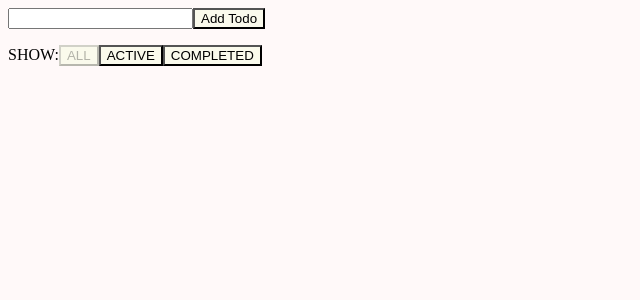
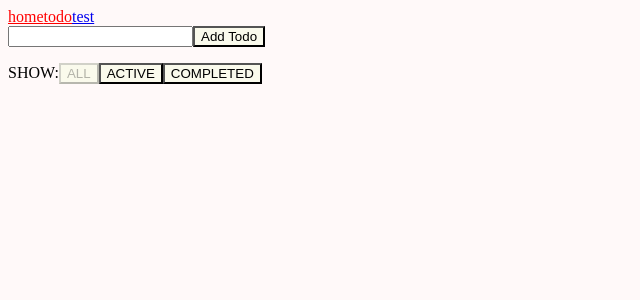
Before and after one commit to blindeveloper/react-init, a React app: page /todo in a window 1280 px wide. Shown: the top 300 px of the page, without its empty margins (0-640 px from the left). Built offline with nearby package versions, Linux system fonts and the light colour scheme.

Commit message:
routing done

```diff
--- a/package.json
+++ b/package.json
@@ -4,6 +4,7 @@
   "description": "",
   "private": true,
   "scripts": {
+    "prestart": "npm run eslint",
     "start": "npm i && SET PROD_ENV=0 && webpack-dev-server --open",
     "build": "SET PROD_ENV=1 && webpack --config webpack.config.js",
     "test": "jest",
@@ -15,6 +16,7 @@
     "react": "^16.3.2",
     "react-dom": "^16.3.2",
     "react-redux": "^5.0.7",
+    "react-router-dom": "^4.2.2",
     "redux": "^4.0.0"
   },
   "devDependencies": {
--- a/src/components/App.jsx
+++ b/src/components/App.jsx
@@ -1,13 +1,14 @@
 import React from 'react'
-import Footer from './Footer.jsx'
-import AddTodo from '../containers/AddTodo.jsx'
-import VisibleTodoList from '../containers/VisibleTodoList.jsx'
+import { Switch, Route } from 'react-router-dom'
+import Navigation from '../components/Navigation.jsx'
+import routes from '../routes'
 
 const App = () => (
   <div>
-    <AddTodo />
-    <VisibleTodoList />
-    <Footer />
+    <Navigation/>
+    <Switch>
+      {routes.map(( route, i ) => <Route key={i} {...route}/>)}
+    </Switch>
   </div>
 )
 
--- a/src/components/Link.jsx
+++ b/src/components/Link.jsx
@@ -8,7 +8,8 @@ const Link = ({active, onClick, children}) => (
 Link.propTypes = {
   active: PropTypes.bool.isRequired,
   onClick: PropTypes.func.isRequired,
-  children: PropTypes.string.isRequired
+  children: PropTypes.string.isRequired,
+  filter: PropTypes.string.isRequired
 }
 
 export default Link
--- /dev/null
+++ b/src/components/Navigation.jsx
@@ -0,0 +1,17 @@
+import * as React from 'react'
+import { NavLink } from 'react-router-dom'
+import routes from '../routes'
+
+const Navigation = () => (
+  <div>
+    {routes.map(( route, i ) => (
+      <NavLink key={i}
+        activeStyle={{color: 'red'}}
+        to={route.path}>
+        {route.name}
+      </NavLink>
+    ))}
+  </div>
+)
+
+export default Navigation
--- /dev/null
+++ b/src/components/Root.jsx
@@ -0,0 +1,19 @@
+import React from 'react'
+import PropTypes from 'prop-types'
+import { Provider } from 'react-redux'
+import { BrowserRouter as Router } from 'react-router-dom'
+import App from './App.jsx'
+
+const Root = ({ store }) => (
+  <Provider store={store}>
+    <Router>
+      <App/>
+    </Router>
+  </Provider>
+)
+
+Root.propTypes = {
+  store: PropTypes.object.isRequired
+}
+
+export default Root
--- a/src/components/old/to-do-list/to-do-list.component.js
+++ b/src/components/old/to-do-list/to-do-list.component.js
@@ -1,6 +1,6 @@
 import React from 'react'
 import {createStore, combineReducers} from 'redux'
-import ToDoReducers from '../../reducers'
+import ToDoReducers from '../../../reducers'
 
 class ToDoList extends React.Component {
   constructor(props) {
--- a/src/index.jsx
+++ b/src/index.jsx
@@ -1,16 +1,14 @@
 import React from 'react'
-import ReactDOM from 'react-dom'
+import { render } from 'react-dom'
 import { createStore } from 'redux'
-import { Provider } from 'react-redux'
-import App from './components/App.jsx'
-import rootReducer from './reducers'
+import Root from './components/Root.jsx'
+import rootReducers from './reducers'
+
 import '../src/main.scss'
 
-const store = createStore(rootReducer, window.__REDUX_DEVTOOLS_EXTENSION__ && window.__REDUX_DEVTOOLS_EXTENSION__())
+const store = createStore(rootReducers, window.__REDUX_DEVTOOLS_EXTENSION__ && window.__REDUX_DEVTOOLS_EXTENSION__())
 
-ReactDOM.render(
-  <Provider store={store}>
-    <App />
-  </Provider>,
+render(
+  <Root store={store} />,
   document.getElementById('root')
 )
--- /dev/null
+++ b/src/pages/TestPage.jsx
@@ -0,0 +1,5 @@
+import React from 'react'
+
+const TestPage = () => (<h2>Test page</h2>)
+
+export default TestPage
--- /dev/null
+++ b/src/pages/TodoPage.jsx
@@ -0,0 +1,14 @@
+import React from 'react'
+import Footer from '../components/Footer.jsx'
+import AddTodo from '../containers/AddTodo.jsx'
+import VisibleTodoList from '../containers/VisibleTodoList.jsx'
+
+const App = () => (
+  <div>
+    <AddTodo />
+    <VisibleTodoList />
+    <Footer />
+  </div>
+)
+
+export default App
--- /dev/null
+++ b/src/routes.js
@@ -0,0 +1,22 @@
+import TodoPage from './pages/TodoPage.jsx'
+import TestPage from './pages/TestPage.jsx'
+
+const routes = [
+  {
+    path: '/',
+    name: 'home',
+    exact: true
+  },
+  {
+    path: '/todo',
+    name: 'todo',
+    component: TodoPage
+  },
+  {
+    path: '/test',
+    name: 'test',
+    component: TestPage
+  }
+]
+
+export default routes
--- a/webpack.config.js
+++ b/webpack.config.js
@@ -19,9 +19,9 @@ module.exports = {
         test: /\.jsx?$/,
         exclude: /node_modules/,
         use: [{
-            loader: 'babel-loader',
-            options: { presets: ['react'] }
-          }]
+          loader: 'babel-loader',
+          options: { presets: ['react'] }
+        }]
       },
       {
         test: /\.scss$/,
@@ -42,5 +42,8 @@ module.exports = {
       title:'React init',
       template: path.resolve(__dirname, 'src/index.html')
     })
-  ]
+  ],
+  devServer: {
+    historyApiFallback: true
+  }
 }
```
Also changed, not shown: 2 other files (tests, documents, lock files or other folders).
